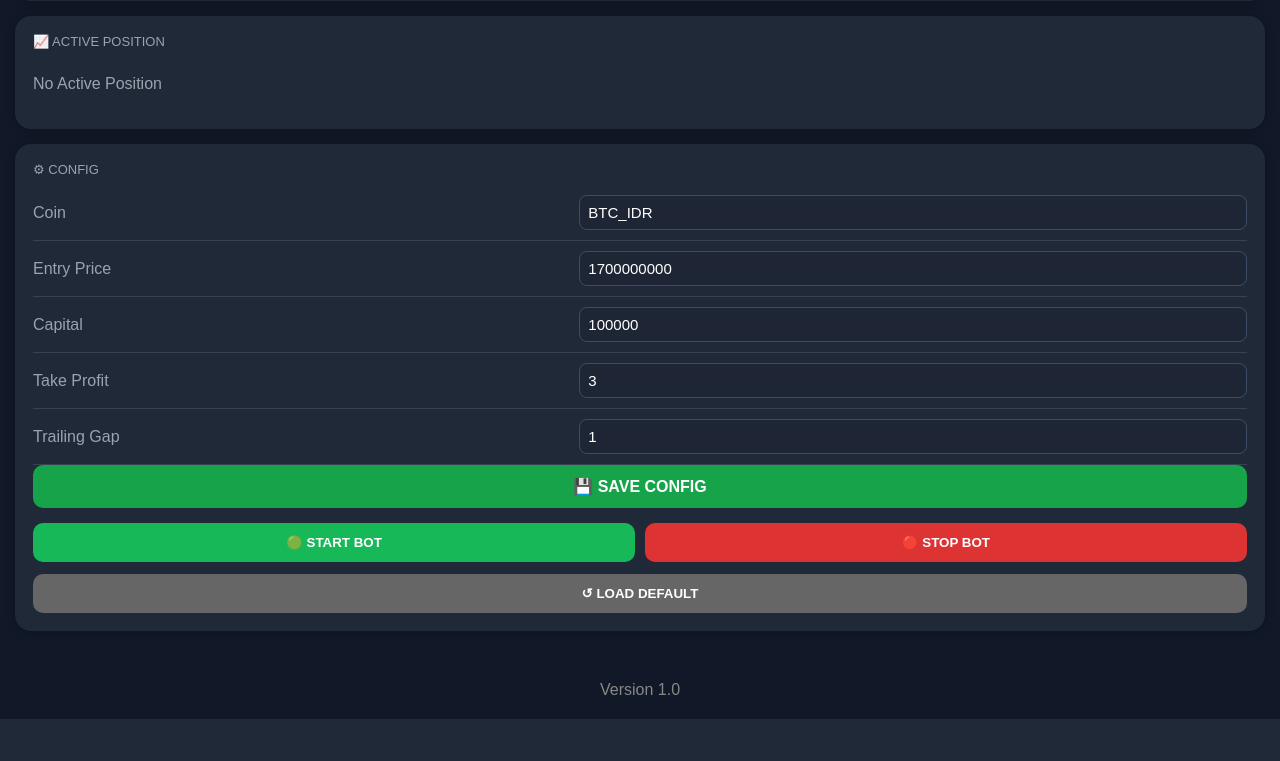
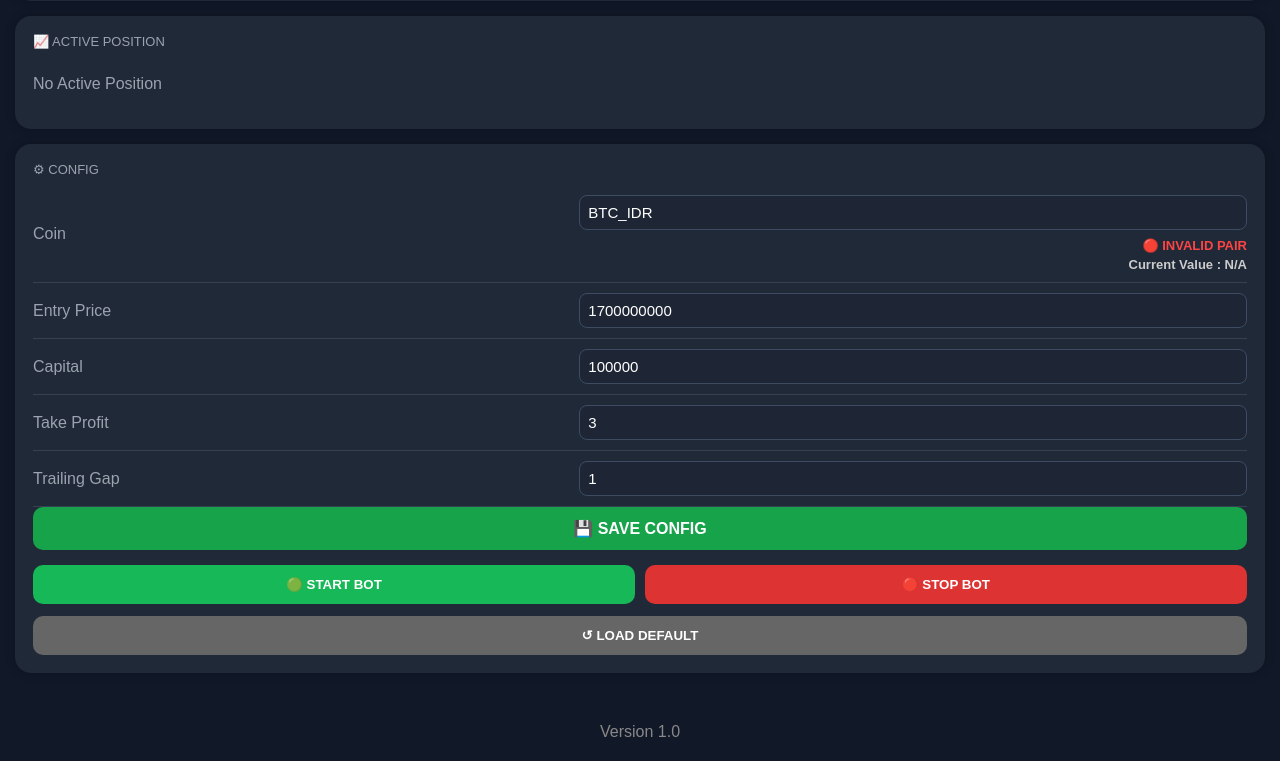
Before and after one commit to adhigame989/Indodax-Execution-Bot, a Flask app: page / in a window 1280 px wide. Shown: the part 1048-1809 px from the top of the page. Before the commit the page ends 1767 px from the top, so only its background shows below. Run offline with Flask 3, Linux system fonts and the light colour scheme.

Commit message:
Update config_card.html

```diff
--- a/templates/partials/config_card.html
+++ b/templates/partials/config_card.html
@@ -11,58 +11,111 @@
 
             <tr>
                 <td>Coin</td>
+
                 <td>
+
                     <input
+                        id="coin"
                         type="text"
                         name="coin"
                         value="{{ config_data.coin }}">
+
+                    <div id="coin_status"
+                         style="
+                            margin-top:8px;
+                            font-size:13px;
+                            font-weight:bold;
+                            color:#999;
+                         ">
+
+                        Checking...
+
+                    </div>
+
+                    <div id="coin_price"
+                         style="
+                            margin-top:4px;
+                            font-size:13px;
+                            color:#ccc;
+                         ">
+
+                        Current Value : -
+
+                    </div>
+
                 </td>
+
             </tr>
 
             <tr>
+
                 <td>Entry Price</td>
+
                 <td>
+
                     <input
                         type="number"
                         name="entry_price"
                         value="{{ config_data.entry_price_raw }}">
+
                 </td>
+
             </tr>
 
             <tr>
+
                 <td>Capital</td>
+
                 <td>
+
                     <input
                         type="number"
                         name="capital"
                         value="{{ config_data.capital_raw }}">
+
                 </td>
+
             </tr>
 
             <tr>
+
                 <td>Take Profit</td>
+
                 <td>
+
                     <input
                         type="number"
                         name="tp"
                         value="{{ config_data.take_profit }}">
+
                 </td>
+
             </tr>
 
             <tr>
+
                 <td>Trailing Gap</td>
+
                 <td>
+
                     <input
                         type="number"
                         name="trailing_gap"
                         value="{{ config_data.trailing_gap }}">
+
                 </td>
+
             </tr>
 
         </table>
 
-        <button class="btn-save" type="submit">
+        <button
+            id="save_btn"
+            class="btn-save"
+            type="submit">
+
             💾 SAVE CONFIG
+
         </button>
 
     </form>
@@ -72,7 +125,9 @@
         <form method="POST" action="/bot/start">
 
             <button class="btn-green" type="submit">
+
                 🟢 START BOT
+
             </button>
 
         </form>
@@ -80,7 +135,9 @@
         <form method="POST" action="/bot/stop">
 
             <button class="btn-red" type="submit">
+
                 🔴 STOP BOT
+
             </button>
 
         </form>
@@ -89,10 +146,116 @@
 
     <form method="POST" action="/config/default">
 
-        <button class="btn-default" type="submit">
+        <button
+            class="btn-default"
+            type="submit">
+
             ↺ LOAD DEFAULT
+
         </button>
 
     </form>
 
 </div>
+
+<script>
+
+let timer = null;
+
+const coinInput = document.getElementById("coin");
+
+const statusDiv = document.getElementById("coin_status");
+
+const priceDiv = document.getElementById("coin_price");
+
+const saveBtn = document.getElementById("save_btn");
+
+function rupiah(value){
+
+    return "Rp " + Number(value).toLocaleString("id-ID");
+
+}
+
+async function validateCoin(){
+
+    const coin = coinInput.value.trim();
+
+    if(coin===""){
+
+        statusDiv.innerHTML="⚪ Empty";
+
+        statusDiv.style.color="#999";
+
+        priceDiv.innerHTML="Current Value : -";
+
+        saveBtn.disabled=true;
+
+        return;
+
+    }
+
+    try{
+
+        const response=await fetch(
+
+            "/api/validate_coin?coin="+encodeURIComponent(coin)
+
+        );
+
+        const data=await response.json();
+
+        if(data.valid){
+
+            statusDiv.innerHTML="🟢 VALID PAIR";
+
+            statusDiv.style.color="#33dd66";
+
+            priceDiv.innerHTML=
+
+                "Current Value : "+rupiah(data.price);
+
+            saveBtn.disabled=false;
+
+        }
+
+        else{
+
+            statusDiv.innerHTML="🔴 INVALID PAIR";
+
+            statusDiv.style.color="#ff4444";
+
+            priceDiv.innerHTML=
+
+                "Current Value : N/A";
+
+            saveBtn.disabled=true;
+
+        }
+
+    }
+
+    catch(e){
+
+        statusDiv.innerHTML="🟠 API ERROR";
+
+        statusDiv.style.color="orange";
+
+        priceDiv.innerHTML="Current Value : N/A";
+
+        saveBtn.disabled=true;
+
+    }
+
+}
+
+coinInput.addEventListener("input",function(){
+
+    clearTimeout(timer);
+
+    timer=setTimeout(validateCoin,500);
+
+});
+
+validateCoin();
+
+    </script>
```
